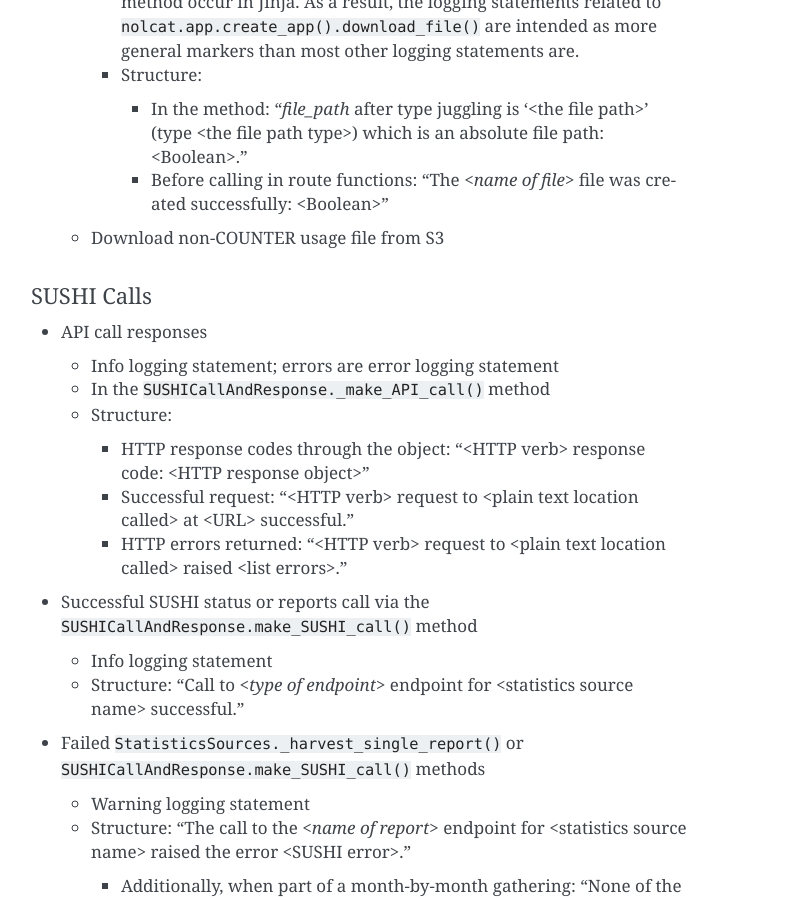
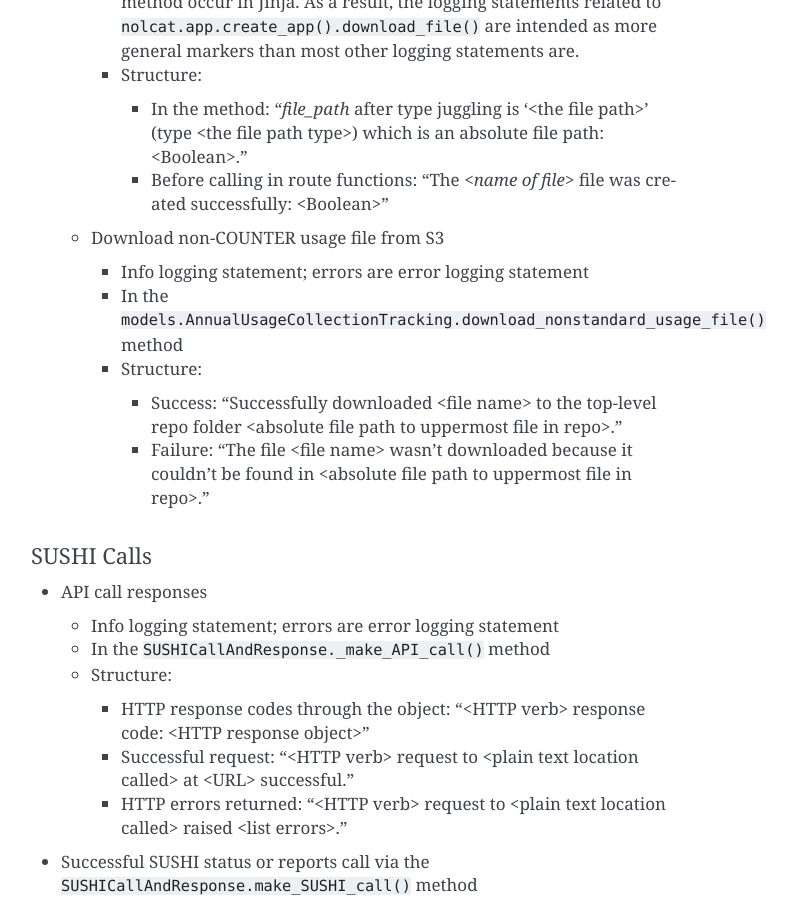
Before and after one commit to ereiskind/nolcat, a Sphinx documentation site: the page built from docs/source/code_style_guide.rst, in a window 1280 px wide and 900 px high, scrolled down 4273 px. Shown: the whole window, without its empty margins (389-1186 px from the left). Built offline with Sphinx 7.4.7, drawn with Linux system fonts in a browser that asks for light colours.

Commit message:
Finish logging in `download_nonstandard_usage_file`

```diff
--- a/docs/source/code_style_guide.rst
+++ b/docs/source/code_style_guide.rst
@@ -143,6 +143,13 @@ File I/O
       * Before calling in route functions: "The `<name of file>` file was created successfully: <Boolean>"
 
   * Download non-COUNTER usage file from S3
+
+    * Info logging statement; errors are error logging statement
+    * In the ``models.AnnualUsageCollectionTracking.download_nonstandard_usage_file()`` method
+    * Structure:
+
+      * Success: "Successfully downloaded <file name> to the top-level repo folder <absolute file path to uppermost file in repo>."
+      * Failure: "The file <file name> wasn't downloaded because it couldn't be found in <absolute file path to uppermost file in repo>."
 
 SUSHI Calls
 -----------
```
Also changed, not shown: 1 other file.
